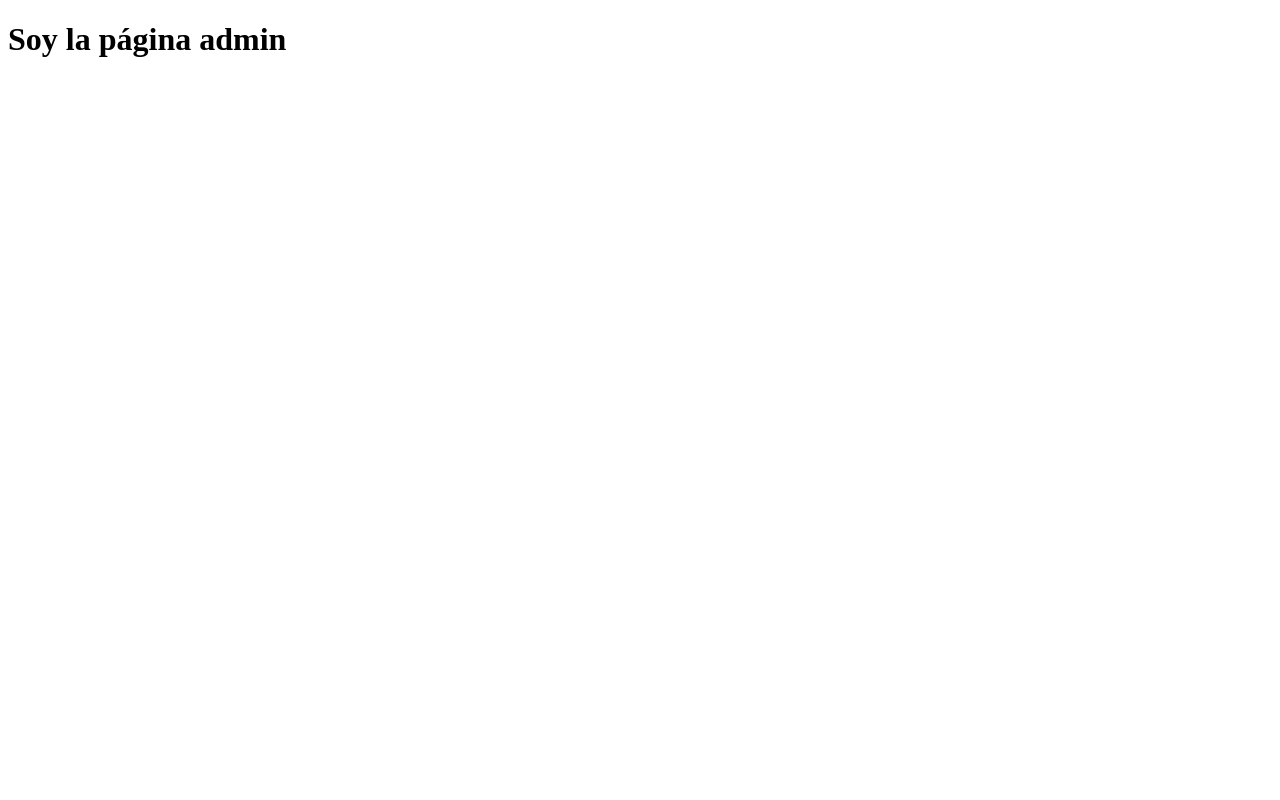
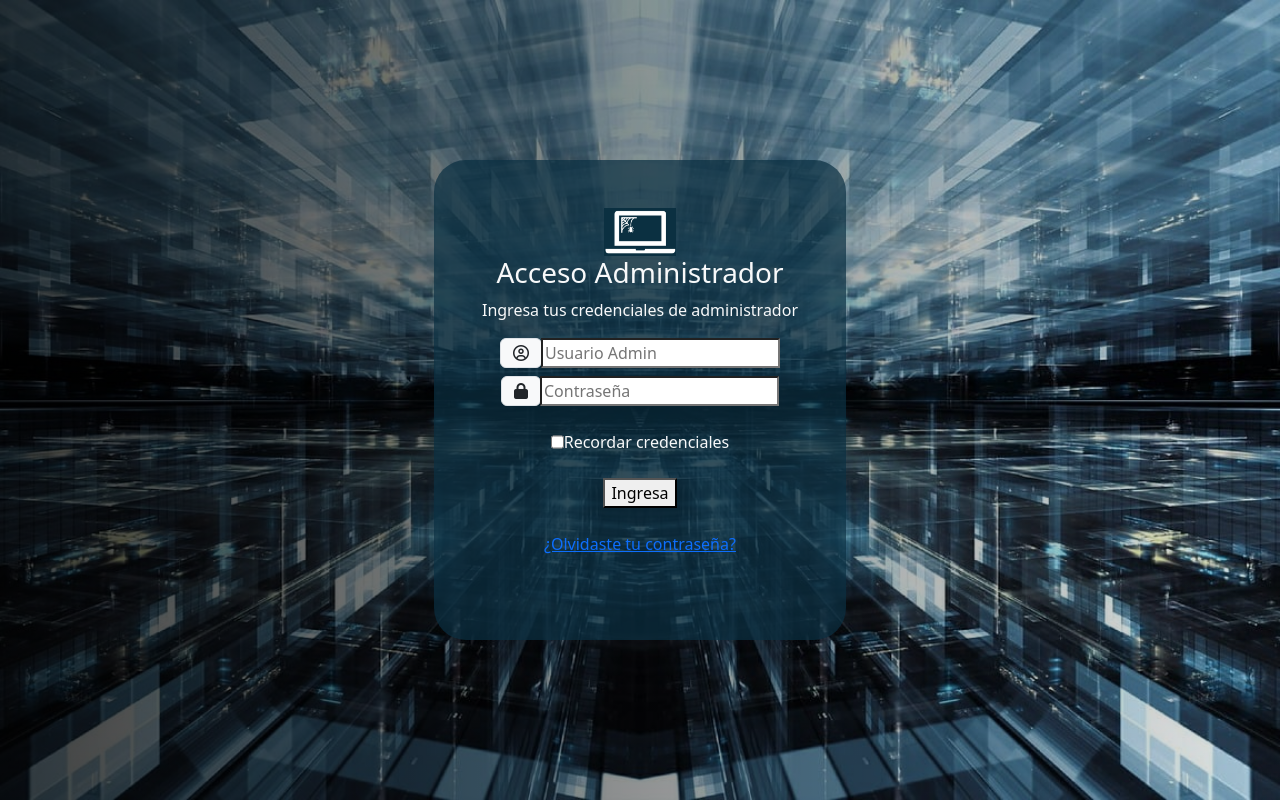
Before and after one commit to GioCarmona/Trabajo-Final, a website: page public/admin.html in a window 1280 px wide. Drawn offline with nearby package versions, Linux system fonts and the light colour scheme.

Commit message:
Actualización Entrega4Unidad2

```diff
--- a/public/STYLES/admin.css
+++ b/public/STYLES/admin.css
@@ -0,0 +1,13 @@
+.wrap4{
+    width: 100%;
+    height: 100vh;
+    display: flex;
+    align-items: center;
+    justify-content: top;
+    background: linear-gradient(to Right,rgb(0, 0, 0, .75),rgb(0, 0, 0, .1)),url(/public/ASSETS/IMG/ArachneColBanner.jpg);
+    background-size: cover;
+    background-position: center;
+}
+.inicioBox{
+    background-color: rgba(11, 48, 66, 0.7);
+}
--- a/public/STYLES/ingreso.css
+++ b/public/STYLES/ingreso.css
@@ -9,5 +9,7 @@
     background-position: center;
 }
 .inicioBox{
-    background-color: rgba(11, 48, 66, 255);
+    background-color: rgba(11, 48, 66, 0.8);
+    border-color: white;
+
 }
--- a/public/STYLES/registro.css
+++ b/public/STYLES/registro.css
@@ -1,10 +1,13 @@
-.wrap2{
+.wrap3{
     width: 100%;
-    height: 90vh;
+    height: 100vh;
     display: flex;
     align-items: center;
     justify-content: top;
-    background: linear-gradient(to Right,rgb(0, 0, 0, .75),rgb(0, 0, 0, .1)),url(/public/ASSETS/IMG/CursosVirtuales.jpg);
+    background: linear-gradient(to Right,rgb(0, 0, 0, .75),rgb(0, 0, 0, .1)),url(/public/ASSETS/IMG/Herramientastecnológicas.jpg);
     background-size: cover;
     background-position: center;
 }
+.inicioBox{
+    background-color: rgba(11, 48, 66, 0.8);
+}
--- a/public/admin.html
+++ b/public/admin.html
@@ -3,10 +3,55 @@
 <head>
     <meta charset="UTF-8">
     <meta name="viewport" content="width=device-width, initial-scale=1.0">
-    <title>Document</title>
+    <link rel="shortcut icon" href="./ASSETS/IMG/Logo ArachneCol Software/favicon-16x16.png">
+    <link rel="stylesheet" href="./STYLES/admin.css">
+    <link rel="stylesheet" href="https://cdn.jsdelivr.net/npm/bootstrap@5.3.3/dist/css/bootstrap.min.css">
+    <script src="https://kit.fontawesome.com/31b9f39739.js" crossorigin="anonymous"></script>
+    <title>Admin PEHTR</title>
 </head>
-<body>
-    <h1>Soy la página admin</h1>
+<body class="wrap4 d-flex align-items-center justify-content-center vh-100">
+    <div class="inicioBox p-5 rounded-5 text-light" style="height: 30rem" >
+        <div class="d-flex justify-content-center">
+        <a href="./index.html"><img src="./ASSETS/IMG/Logo ArachneCol cuadrado.png" alt="LoginIcon" style="height:
+3rem"></a>
+        </div>
+        <div class="d-flex justify-content-center">
+            <h3>Acceso Administrador</h3>
+        </div>
+        <div class="d-flex justify-content-center">
+            <p>Ingresa tus credenciales de administrador</p>
+        </div>
+        <div class="input-group justify-content-center">
+            <div>
+                <i class="fa-regular fa-circle-user input-group-text"></i>
+            </div>
+            <input type="text" placeholder="Usuario Admin">
+        </div>
+        <div class="input-group justify-content-center mt-2">
+            <div>
+                <i class="fa-solid fa-lock input-group-text"></i>
+            </div>
+            <input type="password" placeholder="Contraseña">
+        </div>
+        <br>
+        <div>
+            <div class="d-flex justify-content-center">
+                <input type="checkbox">
+                <div>Recordar credenciales</div>
+            </div>
+            <br>
+            <div class="d-flex justify-content-center">
+            <button>Ingresa</button>
+            </div>
+        </div>
+        <br>
+        <div class="d-flex justify-content-center"><a href="#">¿Olvidaste tu contraseña?</a></div>
+    </div>
 
+<!-- Fomulario debe tener:
+- Correo electrónico
+- Contraseña
+- Botón de registro-->
+<script src="https://cdn.jsdelivr.net/npm/bootstrap@5.3.3/dist/js/bootstrap.bundle.min.js"> </script>
 </body>
 </html>
```
Also changed, not shown: public/index.html (+10 -9 lines), public/ingreso.html (+18 -3 lines), public/registro.html (+55 -7 lines), public/ASSETS/IMG/Herramientastecnológicas.jpg (renamed from public/ASSETS/IMG/Herramientas tecnológicas.jpg).
